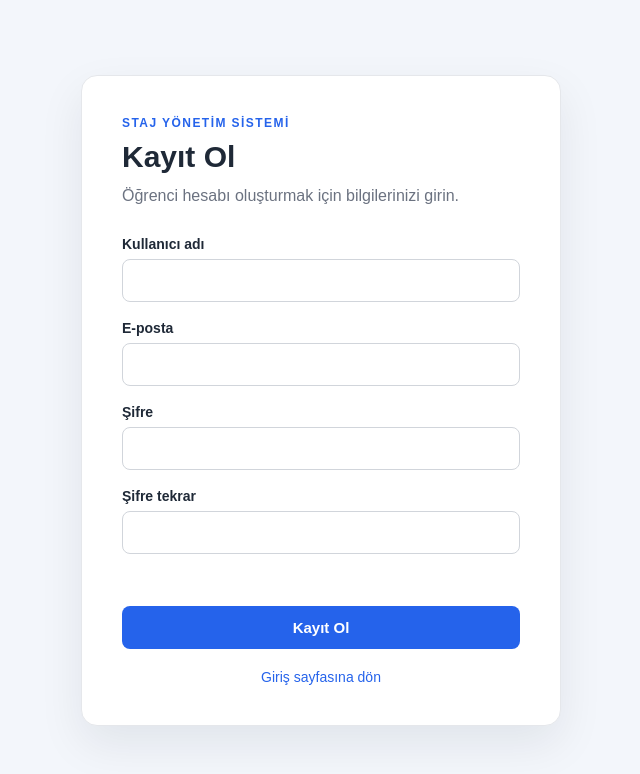
After one commit to muratuymaz/staj-yonetim-sistemi, an ASP.NET Core app: template Views/Account/Register.cshtml in a window 1280 px wide. The commit adds this page. Shown: the top 774 px of the page, without its empty margins (319-959 px from the left). Run offline with ASP.NET Core 8, Linux system fonts and the light colour scheme; the template is opened without the code that fills it, so the values that code supplies are empty; some libraries are stand-ins or nearby versions.

Commit message:
Kayıt sayfası eklendi ve kullanıcı kaydı için gerekli form yapısı oluşturuldu.

```diff
--- a/Program.cs
+++ b/Program.cs
@@ -58,6 +58,6 @@ app.UseSession();
 // İstekleri controller ve action adına göre yönlendirme
 app.MapControllerRoute(
     name: "default",
-    pattern: "{controller=Home}/{action=Index}/{id?}");
+    pattern: "{controller=Account}/{action=Login}/{id?}");
 
 app.Run();
--- a/Views/Account/Login.cshtml
+++ b/Views/Account/Login.cshtml
@@ -27,6 +27,8 @@
 
         <button class="primary-button" type="submit">Giriş Yap</button>
     </form>
+
+    <a class="register-link" href="/Account/Register">Kayıt Ol</a>
 </section>
 
 @section Scripts {
--- /dev/null
+++ b/Views/Account/Register.cshtml
@@ -0,0 +1,44 @@
+@{
+    Layout = "_Layout";
+    ViewData["Title"] = "Kayıt Ol";
+}
+
+<section class="login-card register-card">
+    <div class="login-header">
+        <p class="eyebrow">STAJ YÖNETİM SİSTEMİ</p>
+        <h1>Kayıt Ol</h1>
+        <p class="description">Öğrenci hesabı oluşturmak için bilgilerinizi girin.</p>
+    </div>
+
+    <form id="registerForm">
+        <div class="form-group">
+            <label for="userName">Kullanıcı adı</label>
+            <input id="userName" name="userName" type="text" autocomplete="username" />
+        </div>
+
+        <div class="form-group">
+            <label for="email">E-posta</label>
+            <input id="email" name="email" type="text" autocomplete="email" />
+        </div>
+
+        <div class="form-group">
+            <label for="password">Şifre</label>
+            <input id="password" name="password" type="password" autocomplete="new-password" />
+        </div>
+
+        <div class="form-group">
+            <label for="passwordConfirmation">Şifre tekrar</label>
+            <input id="passwordConfirmation" name="passwordConfirmation" type="password" autocomplete="new-password" />
+        </div>
+
+        <p id="registerMessage" class="form-message" role="status"></p>
+
+        <button class="primary-button" type="submit">Kayıt Ol</button>
+    </form>
+
+    <a class="register-link" href="/Account/Login">Giriş sayfasına dön</a>
+</section>
+
+@section Scripts {
+    <script src="~/js/register.js"></script>
+}
--- a/wwwroot/css/site.css
+++ b/wwwroot/css/site.css
@@ -99,3 +99,20 @@ input:focus {
     color: #b91c1c;
     font-size: 14px;
 }
+
+.register-link {
+    display: block;
+    margin-top: 20px;
+    color: #2563eb;
+    font-size: 14px;
+    text-align: center;
+    text-decoration: none;
+}
+
+.register-link:hover {
+    text-decoration: underline;
+}
+
+.register-card {
+    max-width: 480px;
+}
--- /dev/null
+++ b/wwwroot/js/register.js
@@ -0,0 +1,7 @@
+const registerForm = document.getElementById("registerForm");
+const registerMessage = document.getElementById("registerMessage");
+
+registerForm.addEventListener("submit", function (event) {
+    event.preventDefault();
+    registerMessage.textContent = "Kayıt işlemi henüz aktif değildir.";
+});
```
Also changed, not shown: Controllers/AccountController.cs (+7 -0 lines).
